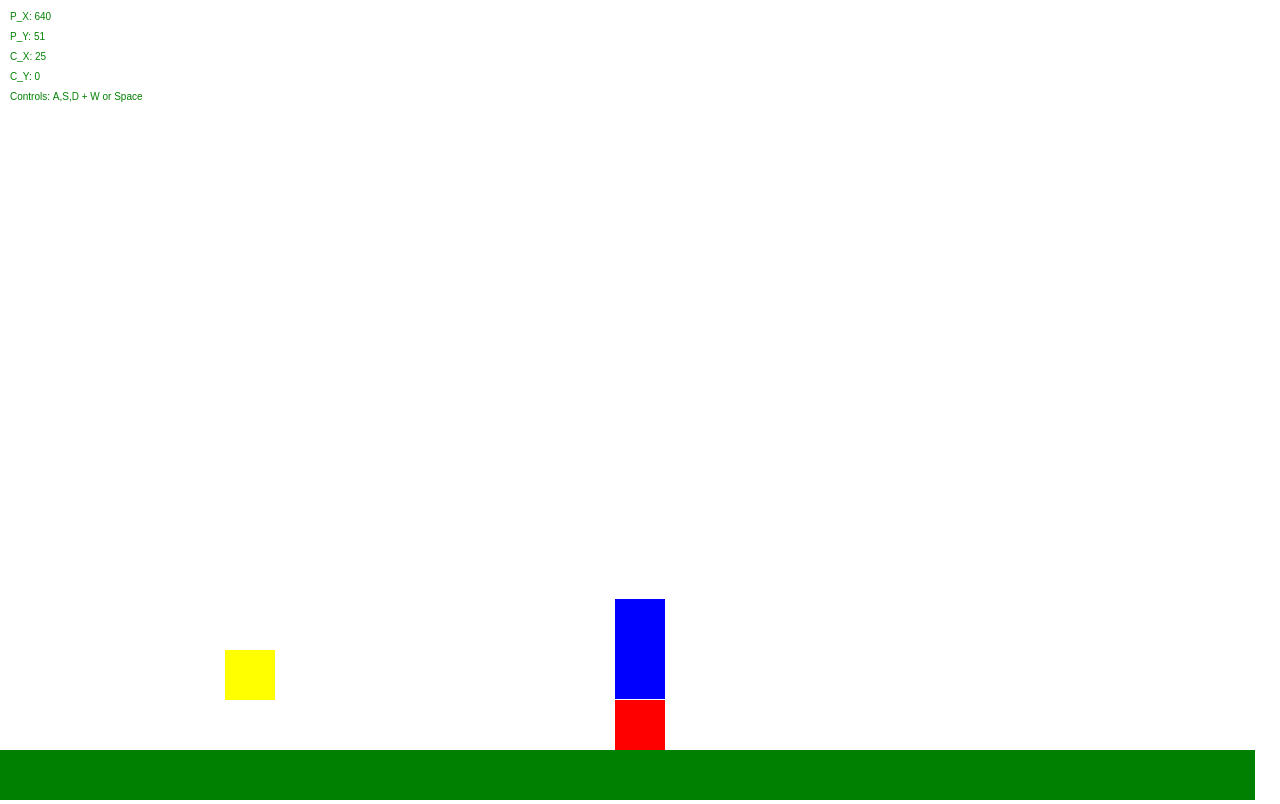
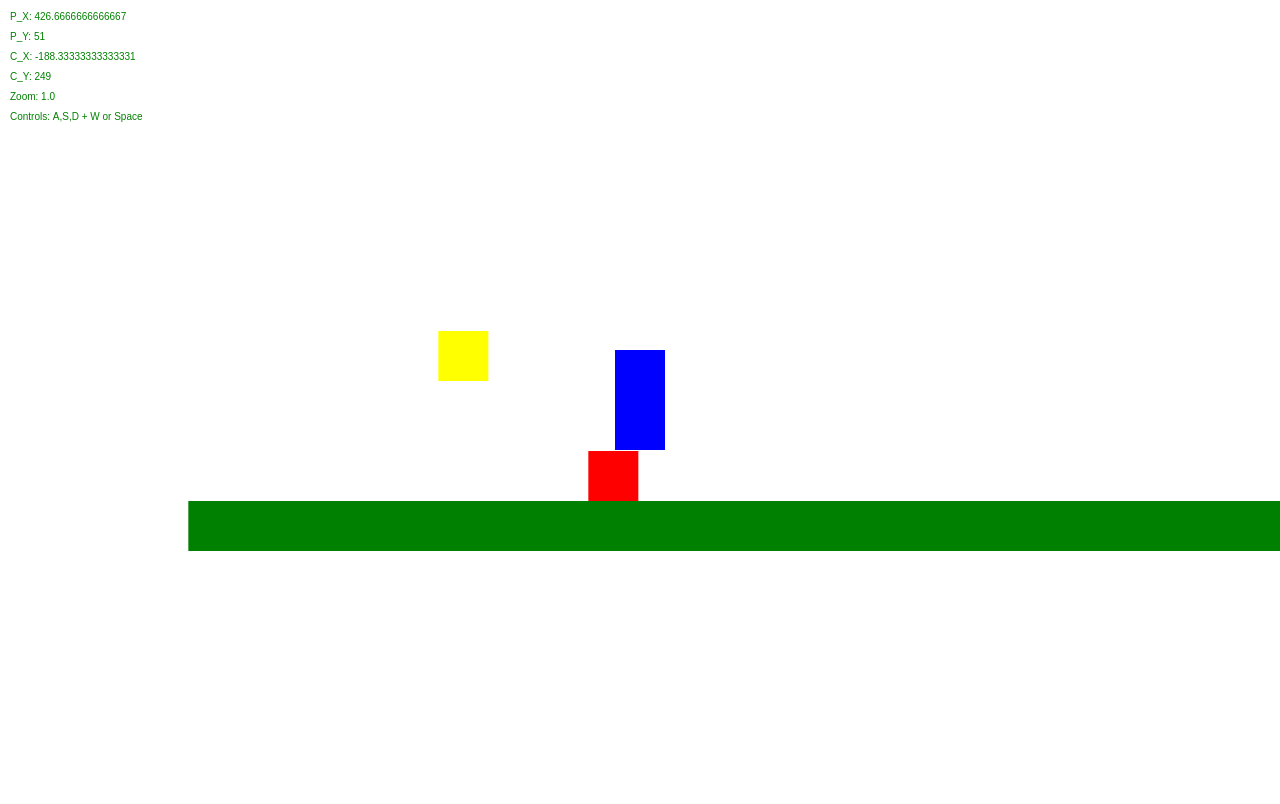
Before and after one commit to Bernhart46/JavaScript-Minecraft-2D, a plain HTML site: page index.html in a window 1280 px wide. Drawn offline with Linux system fonts and the light colour scheme.

Commit message:
Refactor things, only top collision works

```diff
--- a/index.html
+++ b/index.html
@@ -13,6 +13,6 @@
   </head>
   <body>
     <canvas id="myCanvas"></canvas>
-    <script src="script.js"></script>
+    <script src="script.js" type="module"></script>
   </body>
 </html>
--- /dev/null
+++ b/object.js
@@ -0,0 +1,58 @@
+import { Vector2D } from "./vector2d.js";
+let groundLevel = window.innerHeight - 50;
+const playerHeight = 100;
+
+export class Object {
+  constructor({
+    id = Date.now(),
+    color = "black",
+    x = 0,
+    y = 0,
+    w = 50,
+    h = 50,
+  }) {
+    this.id = id;
+    this.color = color;
+    this.width = w;
+    this.height = h;
+    this.pos = new Vector2D(x, y);
+  }
+}
+
+export const player = new Object({
+  id: 0,
+  color: "blue",
+  x: window.innerWidth / 3,
+  y: groundLevel - playerHeight - 350,
+  w: 50,
+  h: playerHeight,
+});
+
+export const objects = [
+  new Object({
+    id: 1,
+    color: "red",
+    // x: 150,
+    x: 400,
+    y: groundLevel - 50,
+    w: 50,
+    h: 50,
+  }),
+  new Object({
+    id: 3,
+    color: "yellow",
+    // x: 150,
+    x: 250,
+    y: groundLevel - 170,
+    w: 50,
+    h: 50,
+  }),
+  new Object({
+    id: 2,
+    color: "green",
+    x: 0,
+    y: groundLevel,
+    w: window.innerWidth,
+    h: 50,
+  }),
+];
--- a/script.js
+++ b/script.js
@@ -1,150 +1,66 @@
 "use script";
+import { objects, player } from "./object.js";
+import { Vector2D } from "./vector2d.js";
 
 const canvas = document.querySelector("#myCanvas");
-const ctx = canvas.getContext("2d");
+export const ctx = canvas.getContext("2d");
 const fps = 30;
 //Custom time
 const tickSpeed = 40;
+const keyPressed = {};
+let zoom = 1;
 
+export let groundLevel = window.innerHeight - 50;
 const gravity = 3;
 const moveSpeed = 10;
-let groundLevel = window.innerHeight - 50;
-const playerHeight = 100;
+export const playerHeight = 100;
 
 canvas.setAttribute("width", window.innerWidth);
 canvas.setAttribute("height", window.innerHeight);
 
-class Vector2D {
-  constructor(x, y) {
-    this.x = x;
-    this.y = y;
-  }
-}
 const CAMERA = new Vector2D(0, 0);
 const velocity = new Vector2D(0, 0);
-
-class Object {
-  constructor({
-    id = Date.now(),
-    color = "black",
-    x = 0,
-    y = 0,
-    w = 50,
-    h = 50,
-  }) {
-    this.id = id;
-    this.color = color;
-    this.pos = new Vector2D(x, y);
-    this.width = w;
-    this.height = h;
-  }
-}
-const player = new Object({
-  id: 0,
-  color: "blue",
-  x: window.innerWidth / 2,
-  y: groundLevel - playerHeight - 200,
-  w: 50,
-  h: playerHeight,
-});
-const objects = [
-  player,
-  new Object({
-    id: 1,
-    color: "red",
-    // x: 150,
-    x: window.innerWidth / 2,
-    y: groundLevel - 50,
-    w: 50,
-    h: 50,
-  }),
-  new Object({
-    id: 3,
-    color: "yellow",
-    // x: 150,
-    x: 250,
-    y: groundLevel - 100,
-    w: 50,
-    h: 50,
-  }),
-  new Object({
-    id: 2,
-    color: "green",
-    x: 0,
-    y: groundLevel,
-    w: window.innerWidth,
-    h: 50,
-  }),
-];
-
-//ONLY FOR DRAWING NOT CALCULING!!! CALCULATIONS ARE FOR THE TICKS TO DECIDE NOT THE FPS
-function draw() {
-  for (let object of objects) {
-    const { color, pos, width, height } = object;
-    drawObject(color, pos.x, pos.y, width, height);
-  }
-
-  //COORDS
-  ctx.fillText(`P_X: ${player.pos.x}`, 10, 20);
-  ctx.fillText(`P_Y: ${-player.pos.y + groundLevel - playerHeight}`, 10, 40);
-  ctx.fillText(`C_X: ${CAMERA.x}`, 10, 60);
-  ctx.fillText(`C_Y: ${CAMERA.y}`, 10, 80);
-  ctx.fillText(`Controls: A,S,D + W or Space`, 10, 100);
-}
-
-function drawObject(style, x, y, w, h) {
-  ctx.fillStyle = style;
-  ctx.fillRect(x - CAMERA.x, y, w, h);
-}
 
 //Reason why it's separate from draw: Because in here, it calculates without being affected by the fps!
 function calculate() {
   //COLLISION
-  let isStopped = [];
-  let l = [],
-    r = [];
-  let y;
-  let bottomBlock;
-  for (let i = 1; i < objects.length; i++) {
-    const object = objects[i];
-    //BOTTOM
-    bottomBlock =
-      player.pos.y < object.pos.y - playerHeight - velocity.y - gravity - 1;
-    const rightBlock = player.pos.x > object.pos.x + object.width;
-    const leftBlock = player.pos.x + player.width < object.pos.x;
-    if (bottomBlock || rightBlock || leftBlock) {
-      isStopped.push(false);
-    } else {
-      isStopped.push(true);
-      y = object.pos.y;
+  let stopTopY;
+  let stopTopX;
+  let stopLeftX;
+  const playerBottom = player.pos.y + player.height + velocity.y + 1;
+  const playerTop = player.pos.y + velocity.y + 1;
+  for (let obj of objects) {
+    const isCollidedY =
+      obj.pos.y <= playerBottom && playerTop <= obj.pos.y + obj.height;
+    const isCollidedTopX =
+      player.pos.x + player.width >= obj.pos.x &&
+      obj.pos.x + obj.width >= player.pos.x;
+
+    if (isCollidedY && isCollidedTopX) {
+      stopTopY = obj.pos.y;
+      stopTopX = obj.pos.x;
     }
-    r.push(object.pos.x);
-    l.push(object.pos.x + object.width);
   }
-  let isFall = !isStopped.includes(true) ? true : false;
-  r = r.sort((x, y) => x - y).filter((x) => x > player.pos.x);
-  const closestR = r.length === 0 ? false : Math.min(...r);
-  l.sort((x, y) => x - y);
-  l = l.sort((x, y) => x - y).filter((x) => x < player.pos.x + player.width);
-  const closestL = l.length === 0 ? false : Math.max(...l);
+  console.log(stopLeftX);
+  if (!stopTopY && !stopTopX) {
+    velocity.y += gravity;
+  } else {
+    if (!keyPressed["Space"]) {
+      velocity.y = 0;
+    }
+    player.pos.y = stopTopY - player.height - velocity.y - 1;
+  }
 
-  const canMoveRight =
-    closestR === false
-      ? true
-      : player.pos.x + player.width + velocity.x + 1 < closestR;
-  const canMoveLeft =
-    closestL === false ? true : player.pos.x + velocity.x - 1 > closestL;
+  //REGISTERING MOVEMENT
+  player.pos.x += velocity.x;
+  player.pos.y += velocity.y;
+  CAMERA.x = -(window.innerWidth / zoom / 2 - player.pos.x - player.width / 2);
+  CAMERA.y = -(
+    window.innerHeight / zoom / 2 -
+    player.pos.y -
+    player.height / 2
+  );
 
-  if (isFall) {
-    velocity.y = velocity.y + gravity;
-  } else {
-    velocity.y = 0;
-    player.pos.y = y - playerHeight - 1;
-  }
-  //REGISTERING MOVEMENT
-  player.pos.x = player.pos.x + velocity.x;
-  player.pos.y = player.pos.y + velocity.y;
-  CAMERA.x = -(window.innerWidth / 2 - player.pos.x - 25);
   //SLOWING DOWN X (NOT TO GO FOREVER)
   if (velocity.x < 0) {
     velocity.x++;
@@ -155,29 +71,22 @@ function calculate() {
 
   //KEY ACTIONS HERE!!!
   if (keyPressed["Space"] || keyPressed["KeyW"]) {
-    if (!isFall) {
-      velocity.y = velocity.y - 30;
+    if (!isNaN(stopTopY)) {
+      velocity.y -= 30;
     }
   }
-
-  // console.log(canMoveRight);
-  if (keyPressed["KeyD"] && (canMoveRight || bottomBlock)) {
-    velocity.x = moveSpeed;
+  if (keyPressed["KeyD"]) {
+    if (true) {
+      velocity.x = moveSpeed;
+    } else {
+      velocity.x = 0;
+      player.pos.x = stopLeftX - player.width - velocity.x;
+    }
   }
-  if (keyPressed["KeyA"] && (canMoveLeft || bottomBlock)) {
+  if (keyPressed["KeyA"]) {
     velocity.x = -moveSpeed;
   }
-  if (!canMoveRight && !bottomBlock && velocity.x > 0) {
-    velocity.x = 0;
-    player.pos.x = closestR - player.width - 1;
-  }
-  if (!canMoveLeft && !bottomBlock && velocity.x < 0) {
-    velocity.x = 0;
-    player.pos.x = closestL + 1;
-  }
 }
-
-const keyPressed = {};
 
 //KEY EVENTS ONLY FOR REGISTERING, NOT ACTIVATING ACTIONS!!!
 window.addEventListener("keydown", (e) => {
@@ -192,8 +101,58 @@ window.addEventListener("keyup", (e) => {
 window.addEventListener("resize", () => {
   canvas.setAttribute("width", window.innerWidth);
   canvas.setAttribute("height", window.innerHeight);
+
   groundLevel = window.innerHeight - 50;
 });
+
+window.addEventListener("wheel", (e) => {
+  if (e.wheelDelta < 0) {
+    if (zoom > 0.2) {
+      zoom -= 0.1;
+    }
+  } else {
+    zoom += 0.1;
+  }
+});
+
+function gameTime() {
+  setInterval(calculate, 1000 / tickSpeed);
+}
+
+gameTime();
+
+//ONLY FOR DRAWING NOT CALCULING!!! CALCULATIONS ARE FOR THE TICKS TO DECIDE NOT THE FPS
+function draw() {
+  drawObject(
+    player.color,
+    player.pos.x,
+    player.pos.y,
+    player.width,
+    player.height
+  );
+  for (let object of objects) {
+    const { color, pos, width, height } = object;
+    drawObject(color, pos.x, pos.y, width, height);
+  }
+
+  //COORDS
+  ctx.fillText(`P_X: ${player.pos.x}`, 10, 20);
+  ctx.fillText(`P_Y: ${-player.pos.y + groundLevel - playerHeight}`, 10, 40);
+  ctx.fillText(`C_X: ${CAMERA.x}`, 10, 60);
+  ctx.fillText(`C_Y: ${CAMERA.y}`, 10, 80);
+  ctx.fillText(`Zoom: ${zoom.toFixed(1)}`, 10, 100);
+  ctx.fillText(`Controls: A,S,D + W or Space`, 10, 120);
+}
+
+function drawObject(style, x, y, w, h) {
+  ctx.fillStyle = style;
+  ctx.fillRect(
+    x * zoom - CAMERA.x * zoom,
+    y * zoom - CAMERA.y * zoom,
+    w * zoom,
+    h * zoom
+  );
+}
 
 //ANIMATE (fps)
 function animate() {
@@ -205,9 +164,3 @@ function animate() {
 }
 
 animate();
-
-function gameTime() {
-  setInterval(calculate, 1000 / tickSpeed);
-}
-
-gameTime();
--- /dev/null
+++ b/vector2d.js
@@ -0,0 +1,6 @@
+export class Vector2D {
+  constructor(x, y) {
+    this.x = x;
+    this.y = y;
+  }
+}
```
